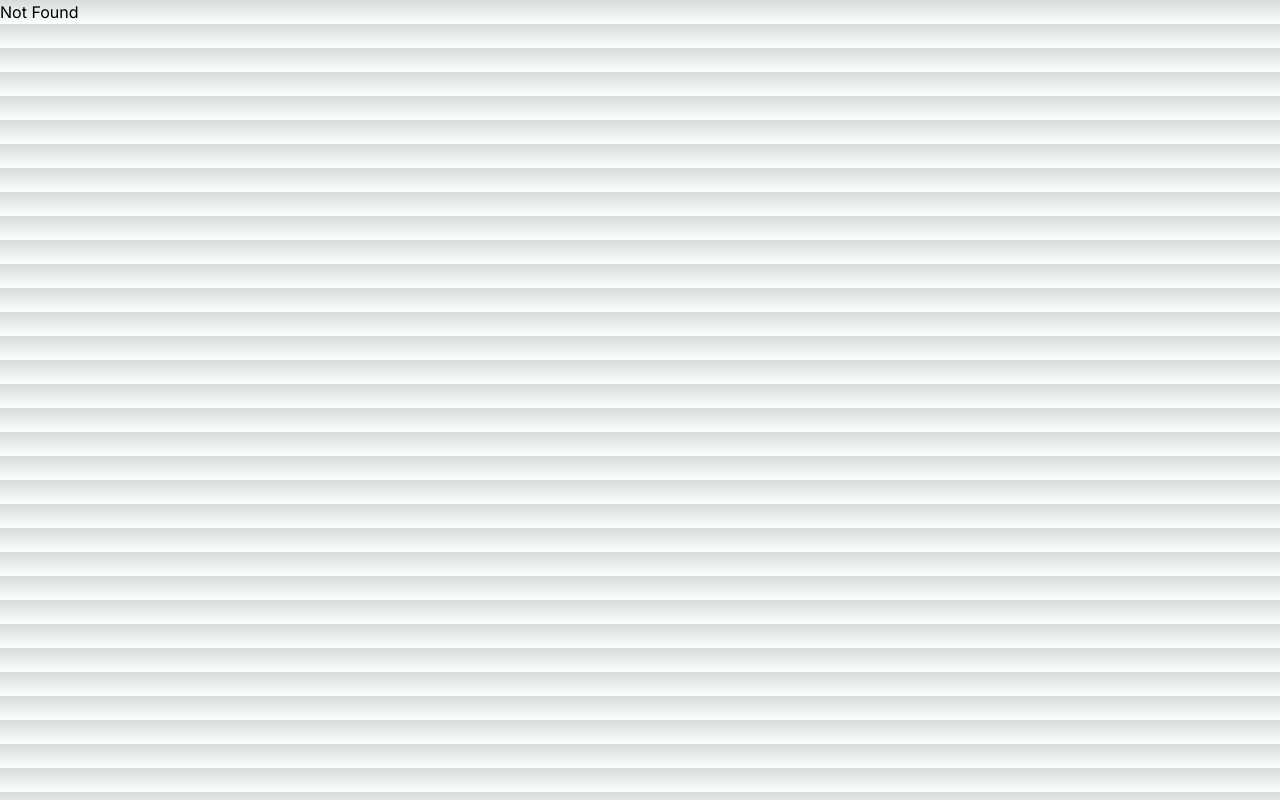
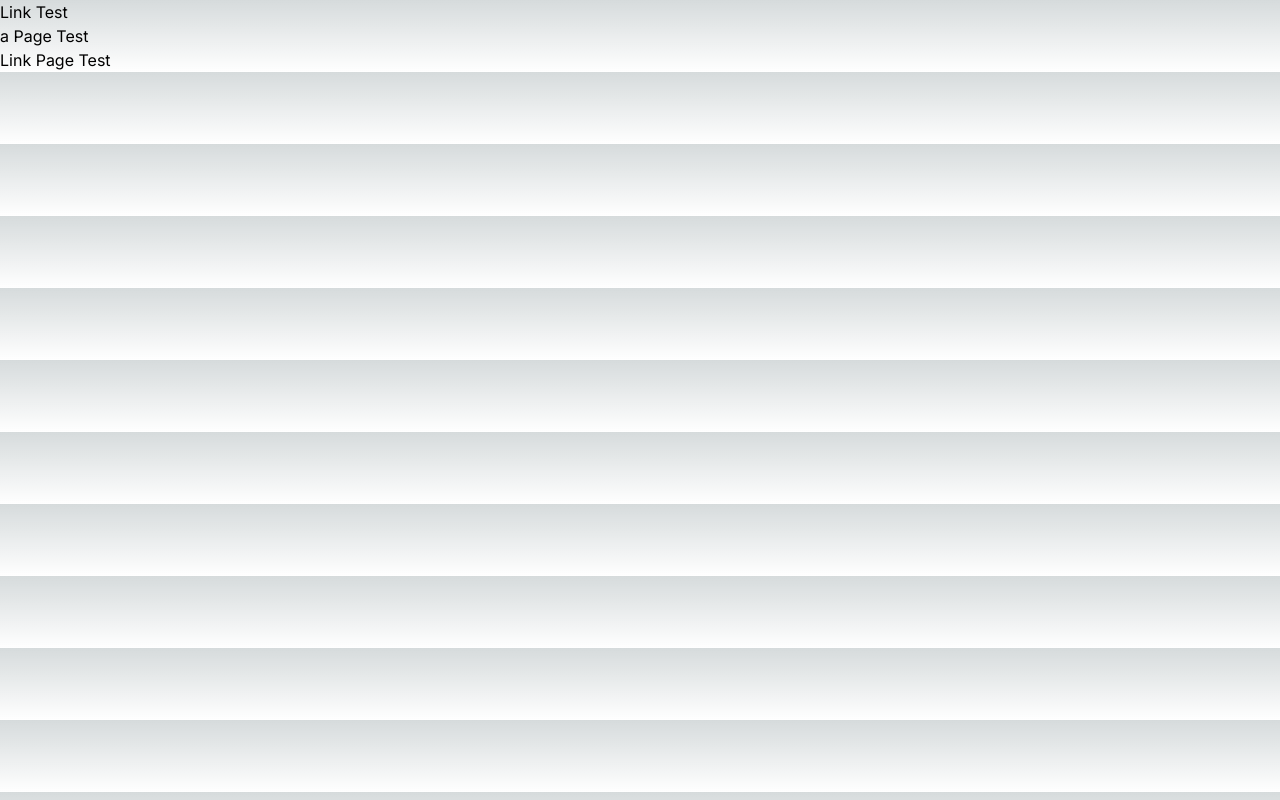
Before and after one commit to watahaizian/mimi-compendium, a Next.js app in the folder nextjs/my-app/: page /link-test in a window 1280 px wide. Before the commit this address had no page. Built offline with nearby package versions, Linux system fonts and the light colour scheme.

Commit message:
add link-test

```diff
--- /dev/null
+++ b/nextjs/my-app/app/link-test/page.tsx
@@ -0,0 +1,19 @@
+// Link Test
+// aタグは遷移時にページをリロードするが、Linkコンポーネントは遷移時リロードしない
+import Link from 'next/link';
+
+const Page = () => (
+  <>
+    <h1>Link Test</h1>
+    <ul>
+      <li>
+        <a href="page-test">a Page Test</a>
+      </li>
+      <li>
+        <Link href="page-test">Link Page Test</Link>
+      </li>
+    </ul>
+  </>
+);
+
+export default Page;
```
Also changed, not shown: 1 other file (tests, documents, lock files or other folders).
